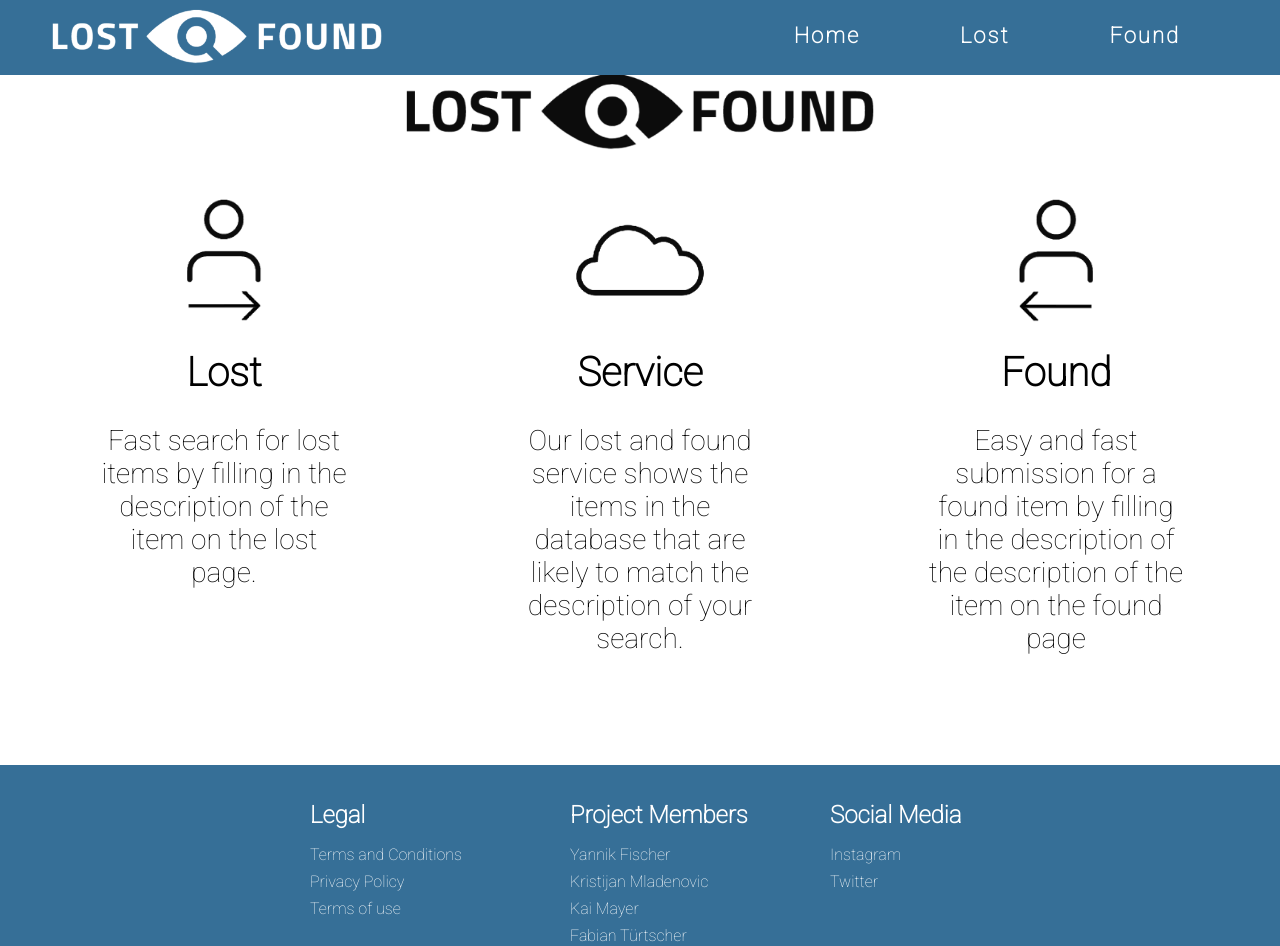
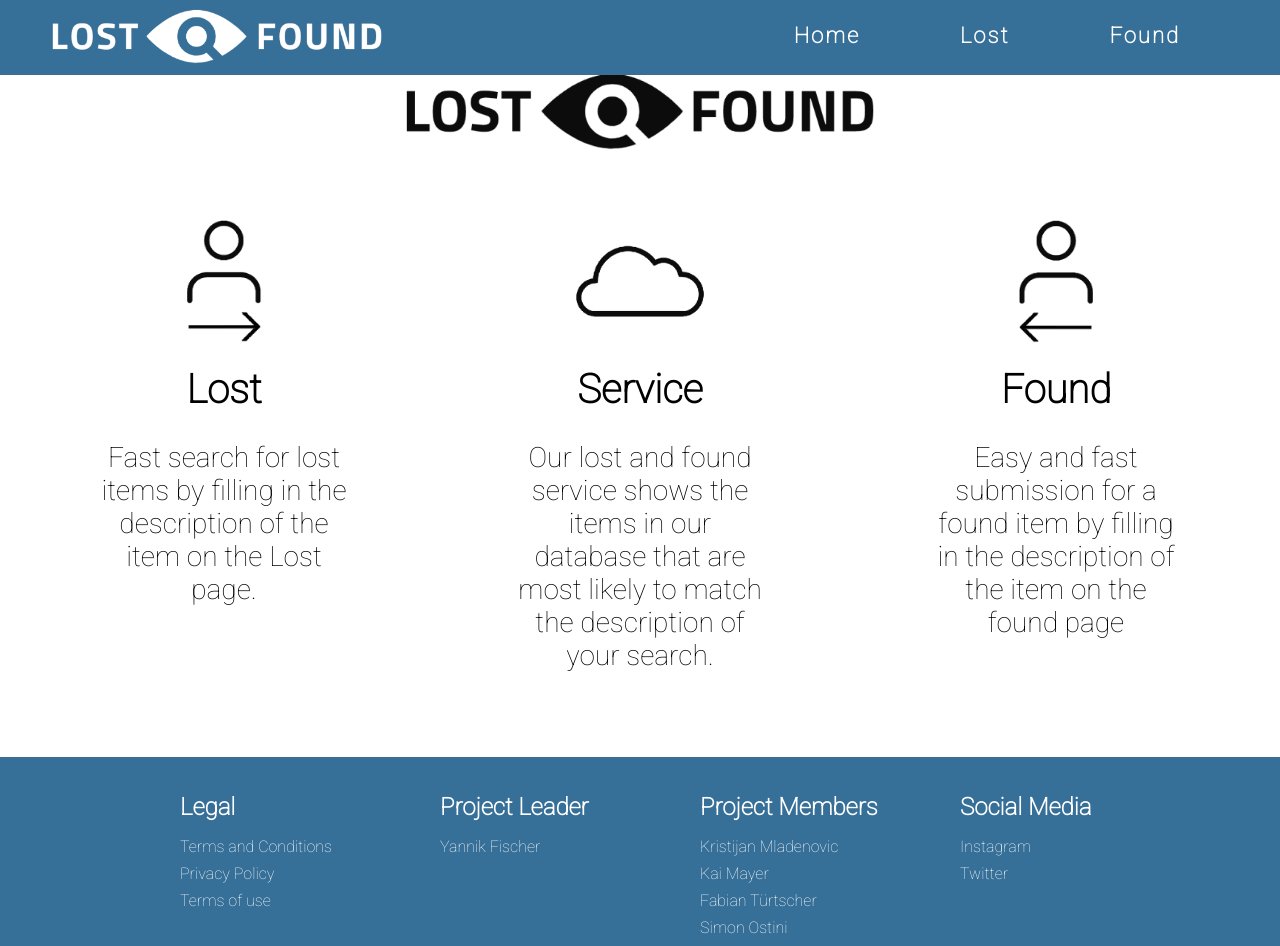
Before and after one commit to YannikFischer/LostAndFoundDornbirn, a React (Create React App) app: page / in a window 1280 px wide. Shown: the top 946 px of the page. Built offline with nearby package versions, Linux system fonts and the light colour scheme.

Commit message:
small changes

```diff
--- a/public/index.html
+++ b/public/index.html
@@ -2,14 +2,14 @@
 <html lang="en">
   <head>
     <meta charset="utf-8" />
-    <link rel="icon" href="%PUBLIC_URL%/favicon.ico" />
+    <link rel="icon" href="../src/images/favicon.ico" />
     <meta name="viewport" content="width=device-width, initial-scale=1" />
     <meta name="theme-color" content="#000000" />
     <meta
       name="description"
       content="Web site created using create-react-app"
     />
-    <link rel="apple-touch-icon" href="%PUBLIC_URL%/logo192.png" />
+    <link rel="apple-touch-icon" href="../src/images/favicon.ico" />
     <!--
       manifest.json provides metadata used when your web app is installed on a
       user's mobile device or desktop. See https://developers.google.com/web/fundamentals/web-app-manifest/
@@ -24,7 +24,7 @@
       work correctly both with client-side routing and a non-root public URL.
       Learn how to configure a non-root public URL by running `npm run build`.
     -->
-    <title>React App</title>
+    <title>Lost And Found Dornbirn</title>
   </head>
   <body>
     <noscript>You need to enable JavaScript to run this app.</noscript>
--- a/src/pages/Footer/Footer.tsx
+++ b/src/pages/Footer/Footer.tsx
@@ -13,13 +13,20 @@ const Footer = () => {
             <a href="#">Terms of use</a>
           </div>
           <div className="footer__link--items">
+            <h2>Project Leader</h2>
+            <a href="https://www.instagram.com/jaythekk/">Yannik Fischer</a>
+          </div>
+          <div className="footer__link--items">
             <h2>Project Members</h2>
-            <a href="https://www.instagram.com/jaythekk/">Yannik Fischer</a>
-            <a href="https://www.instagram.com/jaythekk/">
+            <a href="https://www.instagram.com/kristijanm1/">
               Kristijan Mladenovic
             </a>
-            <a href="https://www.instagram.com/jaythekk/">Kai Mayer</a>
-            <a href="https://www.instagram.com/jaythekk/">Fabian Türtscher</a>
+            <a href="https://www.instagram.com/kai_xmayer/">Kai Mayer</a>
+            <a href="https://www.instagram.com/fabian_a.k.a._febs/">
+              Fabian Türtscher
+            </a>
+            <a href="https://www.instagram.com/simon.ostini/">Simon Ostini</a>
+            <a href="https://www.instagram.com/patrick.cerny/">Patrick Cerny</a>
           </div>
         </div>
         <div className="footer__link--wrapper">
--- a/src/pages/Found/Found.tsx
+++ b/src/pages/Found/Found.tsx
@@ -114,13 +114,13 @@ const Found = () => {
           <h1>
             Submit your Found Item <br />
             <br />
-            Select a Title and description that fits the Item you have found{" "}
+            Select a Title and Description that fits the Item you have found{" "}
             <br />
             <br />
             Choose a Category, Color, Location and an Image
             <br />
             <br />
-            Enter your contact information and hit Submit
+            Enter your Contact Information and hit Submit
           </h1>
         </div>
       </div>
--- a/src/pages/ItemList/ItemList.tsx
+++ b/src/pages/ItemList/ItemList.tsx
@@ -1,12 +1,13 @@
 import React, { useEffect, useState } from "react";
 import "./ItemList.scss";
-import rat from "../../images/Anton.jpg";
 import Item from "../../components/item/item";
 
 const ItemList = () => {
   const [items, setItems] = useState([
     { title: "eins", description: "lost it yesterday" },
     { title: "zwei", description: "xxx it yesterday" },
+    { title: "drei", description: "ayo" },
+    { title: "vier", description: "xd" },
   ]);
 
   useEffect(() => {
--- a/src/pages/Lost/Lost.tsx
+++ b/src/pages/Lost/Lost.tsx
@@ -63,9 +63,7 @@ const Lost = () => {
           <h1>
             Search your Lost Item <br />
             <br />
-            Select a Title that fits the Item you have Lost <br />
-            <br />
-            Choose a Category, Color and location and hit Submit
+            Choose a Category, Color and Location and hit Submit
           </h1>
         </div>
       </div>
--- a/src/pages/MainPage/MainPage.scss
+++ b/src/pages/MainPage/MainPage.scss
@@ -72,6 +72,7 @@ p {
 
 #logo_img {
   width: 45%;
+  margin-bottom: 25px;
 }
 
 #service_img {
--- a/src/pages/MainPage/MainPage.tsx
+++ b/src/pages/MainPage/MainPage.tsx
@@ -22,7 +22,7 @@ const MainPage = () => {
               <h1>Lost</h1>
               <p>
                 Fast search for lost items by filling in the description of the
-                item on the lost page.
+                item on the Lost page.
               </p>
             </div>
           </div>
@@ -34,8 +34,8 @@ const MainPage = () => {
             <div id="text">
               <h1>Service</h1>
               <p>
-                Our lost and found service shows the items in the database that
-                are likely to match the description of your search.
+                Our lost and found service shows the items in our database that
+                are most likely to match the description of your search.
               </p>
             </div>
           </div>
@@ -48,7 +48,7 @@ const MainPage = () => {
               <h1>Found</h1>
               <p>
                 Easy and fast submission for a found item by filling in the
-                description of the description of the item on the found page
+                description of the item on the found page
               </p>
             </div>
           </div>
```
